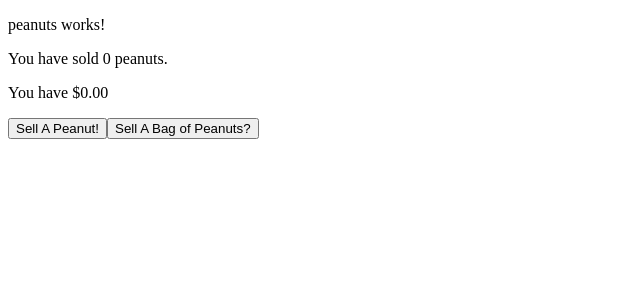
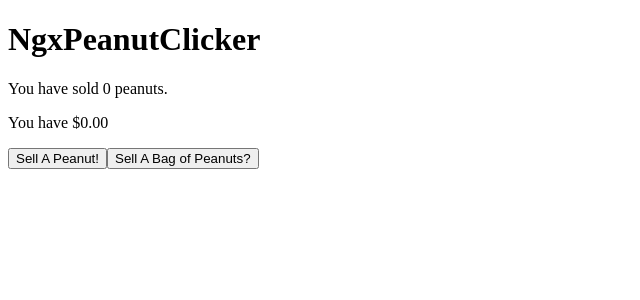
Before and after one commit to TwelveP/ngx-peanut-clicker, an Angular app: page /peanuts in a window 1280 px wide. Shown: the top 300 px of the page, without its empty margins (0-640 px from the left). Built offline with nearby package versions, Linux system fonts and the light colour scheme.

Commit message:
chore: add a heading

```diff
--- a/src/app/peanuts/peanuts.component.html
+++ b/src/app/peanuts/peanuts.component.html
@@ -1,4 +1,4 @@
-<p>peanuts works!</p>
+<h1>NgxPeanutClicker</h1>
 
 <p>You have sold {{ totalPeanutsSold$ | async }} peanuts.</p>
 
```
